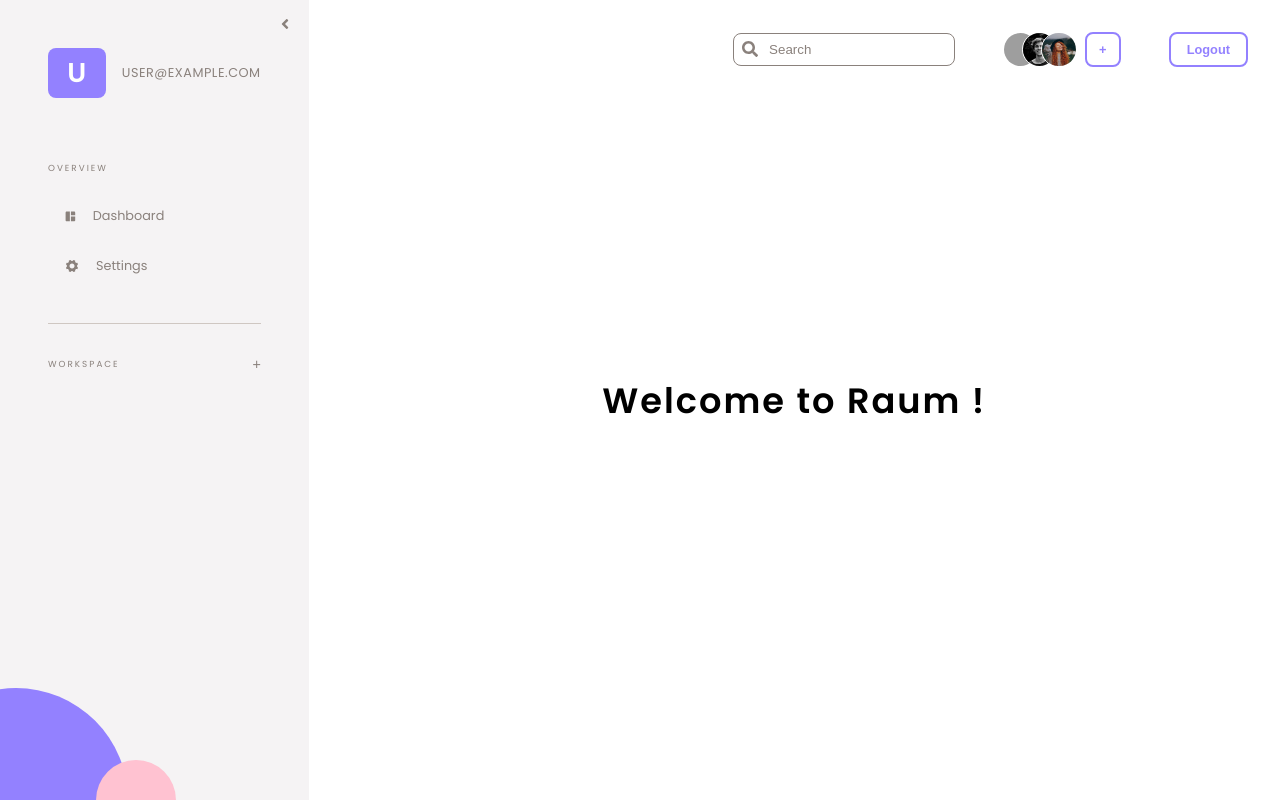
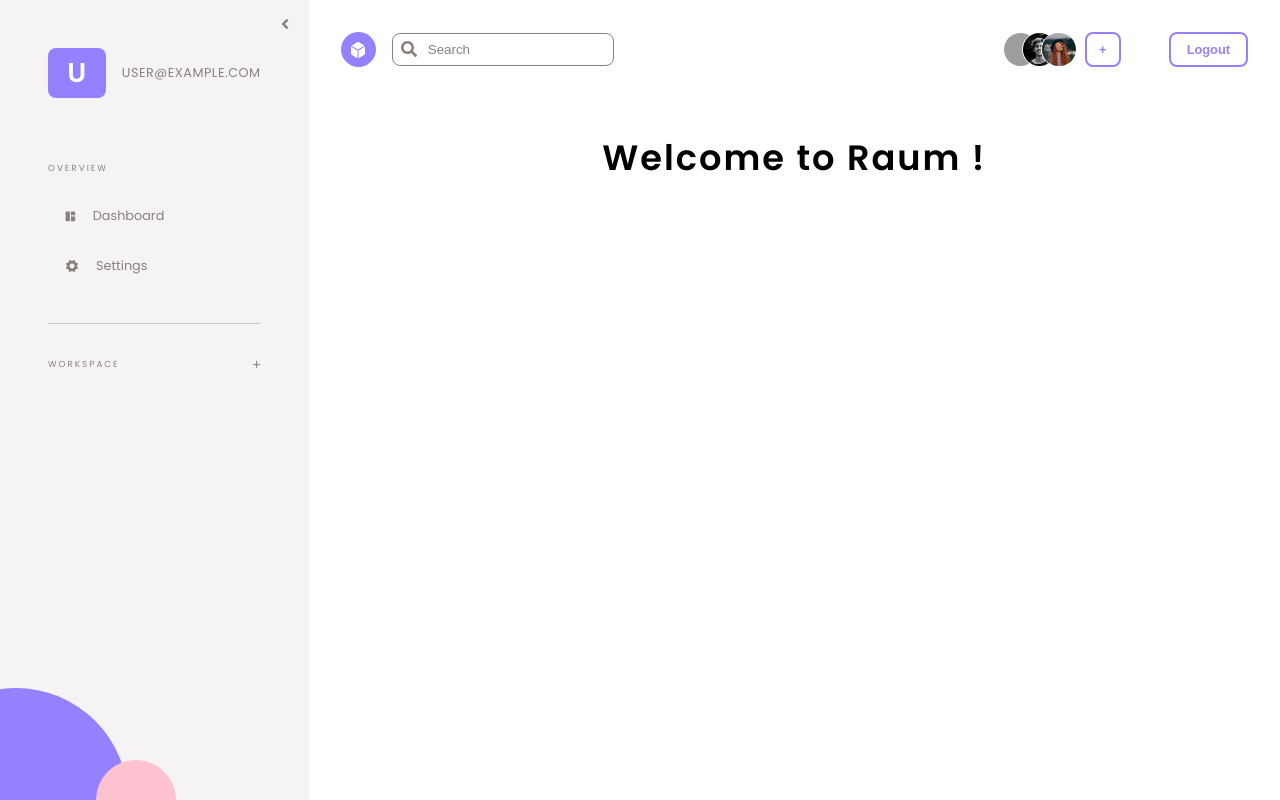
Before and after one commit to antonyschmidt/ProjectManagement, a React (Create React App) app: page / in a window 1280 px wide. Built offline with nearby package versions, Linux system fonts and the light colour scheme; no server answers; the database is empty; sample sign-in values are in the browser's storage; grey boxes are pictures that could not be loaded.

Commit message:
topbar position change to relative again instead of absolute

```diff
--- a/src/App.css
+++ b/src/App.css
@@ -15,15 +15,18 @@
 .main-area {
     max-width: 100%;
     width: 100%;
-    height: 100vw;
+    max-height: 100%;
+    height: 100%;
     display: flex;
     flex-direction: column;
-    overflow-x: scroll
+    overflow-x: scroll;
+    box-sizing: border-box;
 }
 
 .content-container {
     display: flex;
     flex-direction: column;
     box-sizing: border-box;
-    height: 100vh;
+    max-height: auto;
+    overflow-y: hidden;
 }
--- a/src/components/topbar/Topbar.css
+++ b/src/components/topbar/Topbar.css
@@ -1,13 +1,27 @@
 .topbar {
     display: flex;
-    position: absolute;
-    top: 0;
-    right: 0;
     align-items: center;
     justify-content: flex-end;
     width: 100%;
     padding: 2rem;
     box-sizing: border-box;
+}
+
+/* logo area */
+
+.title-container-secondary {
+    margin-right: 1rem;
+    background-color: var(--secondary-color);
+    padding: 0.6rem;
+    border-radius: 2rem;
+    display: flex;
+    align-items: center;
+    justify-content: center;
+}
+
+.logo-secondary {
+    color: white;
+    font-size: 1rem;
 }
 
 /* freinds section */
@@ -74,6 +88,7 @@
     position: relative;
     display: flex;
     align-items: center;
+    margin-right: auto;
 }
 
 .searchbar i {
@@ -110,7 +125,7 @@ input.topbar-searchbar {
     border: none;
 }
 
-@media(max-width: 840px) {
+@media(max-width: 890px) {
 
     .searchbar i {
         display: none;
@@ -122,7 +137,7 @@ input.topbar-searchbar {
 
 }
 
-@media(max-width: 580px) {
+@media(max-width: 680px) {
     .friends-section {
         display: none;
     }
--- a/src/components/topbar/Topbar.js
+++ b/src/components/topbar/Topbar.js
@@ -6,6 +6,7 @@ import profileTwo from '../../assets/woman2.jpg'
 import profileThree from '../../assets/woman3.jpg'
 //icons
 import { FaSearch } from "react-icons/fa";
+import { FaDiceD6 } from "react-icons/fa";
 //hooks
 import { useLogout } from '../../hooks/useLogout';
 
@@ -14,6 +15,9 @@ export default function Topbar() {
 
     return (
         <nav className='topbar'>
+            <div className='title-container-secondary'>
+                <FaDiceD6 className='logo-secondary' />
+            </div>
             <div className='searchbar'>
                 <i><FaSearch /></i>
                 <input type="text" placeholder='Search' className='topbar-searchbar' />
--- a/src/pages/login/Login.css
+++ b/src/pages/login/Login.css
@@ -1,6 +1,6 @@
 .login-content-container {
     width: 100%;
-    height: 100%;
+    height: 100vh;
     display: flex;
     flex-direction: column;
     justify-content: center;
@@ -8,7 +8,7 @@
 }
 
 .login-container {
-    padding: 6rem 8rem;
+    padding: 4rem 6rem;
     border: 1px var(--bg-color) solid;
     box-shadow: 1px 1px 10px var(--bg-color);
     box-sizing: border-box;
--- a/src/pages/show/Show.css
+++ b/src/pages/show/Show.css
@@ -1,10 +1,10 @@
 .show-container {
     width: 100%;
-    height: 100vh;
+    height: 100%;
     display: flex;
     flex-direction: column;
     max-width: inherit;
-    padding: 2rem 2rem 2rem;
+    padding: 2rem;
     box-sizing: border-box;
 }
 
@@ -45,7 +45,7 @@
 /* main show section */
 
 .main-show-section {
-    flex-grow: 1;
+    height: auto;
     box-sizing: border-box;
     overflow-y: scroll;
 }
--- a/src/pages/signup/Signup.css
+++ b/src/pages/signup/Signup.css
@@ -1,6 +1,6 @@
 .signup-content-container {
     width: 100%;
-    height: 100%;
+    height: 100vh;
     display: flex;
     flex-direction: column;
     justify-content: center;
@@ -8,7 +8,7 @@
 }
 
 .signup-container {
-    padding: 6rem 8rem;
+    padding: 4rem 6rem;
     border: 1px var(--bg-color) solid;
     box-shadow: 1px 1px 10px var(--bg-color);
     box-sizing: border-box;
```
